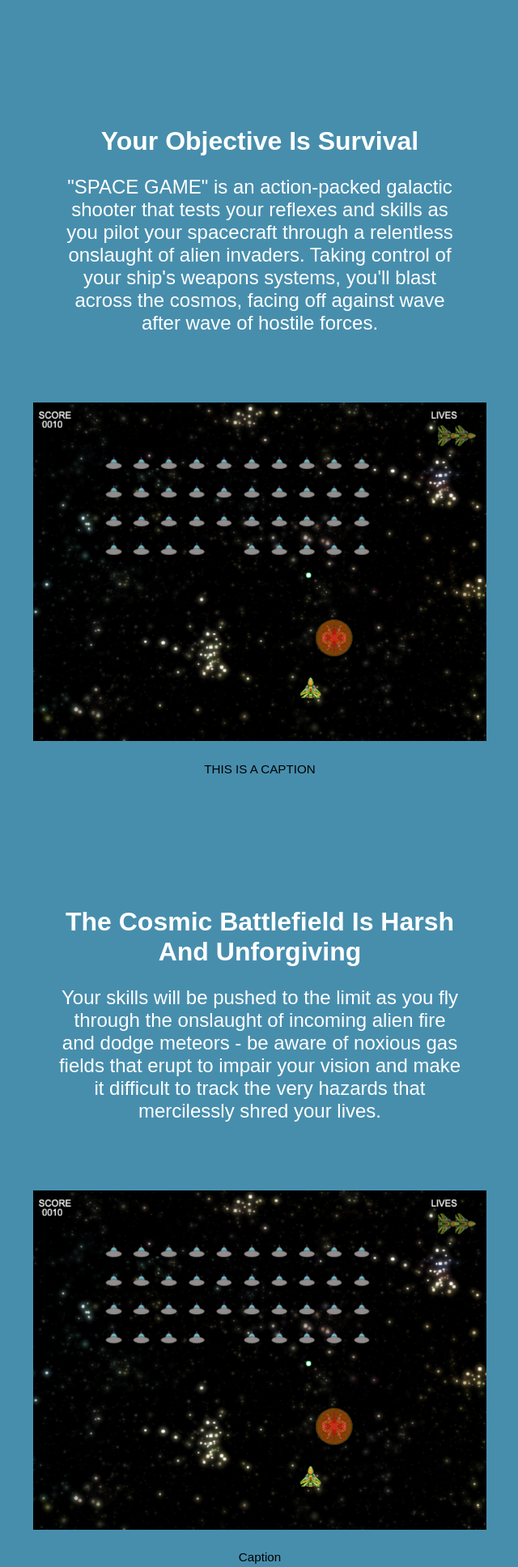
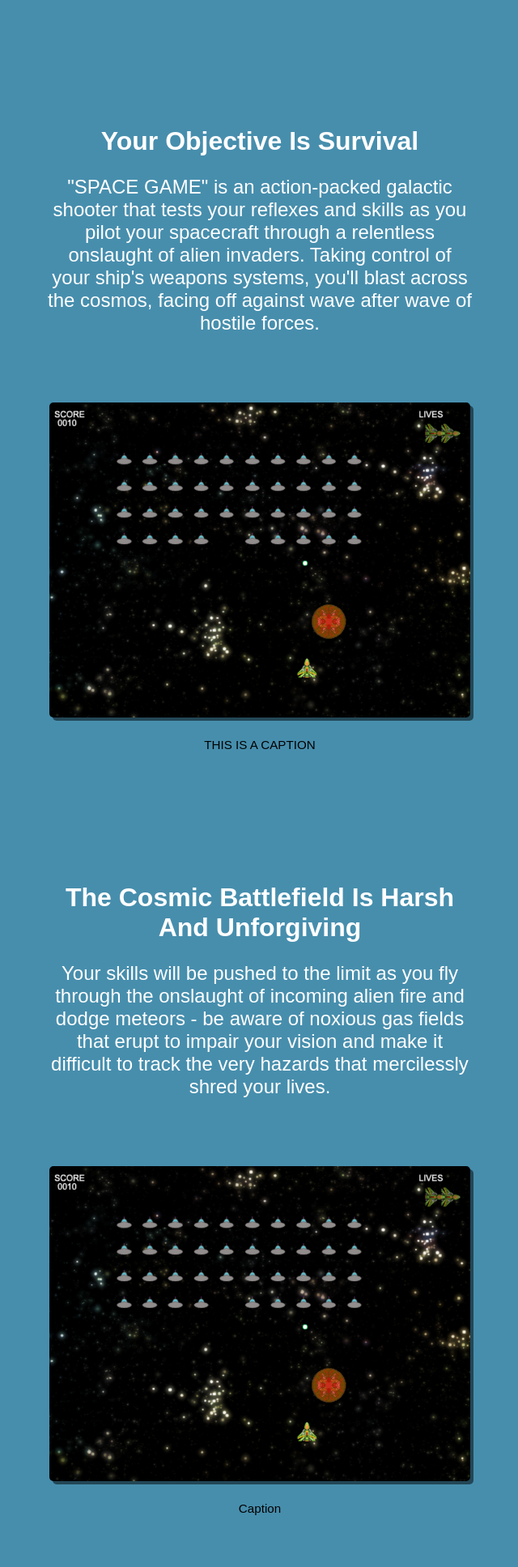
Before and after one commit to KQian-lab/Team6ProjectLive, a Flask app: page /gamerules in a window 1280 px wide. Shown: the part 706-2641 px from the top of the page at 81% size, without its empty margins (255-895 px from the left). Run offline with Flask 3, Linux system fonts and the light colour scheme.

Commit message:
added drop shadow to make screenshot stand out

```diff
--- a/static/css/gamerules.css
+++ b/static/css/gamerules.css
@@ -35,7 +35,7 @@ html {
 /* Text box next to screenshots */
 
   .description {
-    flex-basis: 500px;
+    flex-basis: 525px;
     max-width: 100%;
     max-height: auto;
     align-items: center;
@@ -66,10 +66,10 @@ html {
     flex-direction: column;
     align-items: center;
     justify-content: center;
-    flex-basis: 700px;
+    flex-basis: 650px;
     max-width: 100%;
     max-height: auto;
-    margin: 20px 10px 30px;
+    margin: 20px 5px 30px;
 
     /*border-style: solid;
     border-color: navy;*/
@@ -79,6 +79,8 @@ html {
     max-width: 80%;
     max-height: auto;
     margin: 10px 10px 0px;
+    border-radius: 5px;
+    filter:drop-shadow(0.3rem 0.3rem rgba(0, 0, 0, 0.5));
   }
 
   .caption {
--- a/templates/gamerules.html
+++ b/templates/gamerules.html
@@ -52,10 +52,9 @@
             </div>
 
         <div class = "box">
-
             <div class="description">
                 <h1>You Are Not Alone</h1>
-                <p>Be on the lookout for power-ups that could mean the difference between saving the galaxy and burning debris. Stealth mods will temporarily cloak your ship, making you invisible to the enemy and causing them to hold their fire. Repair packs will arrive like a stellar lifeline to restore your ship's defenses and give you a second chance to turn the tide of the battle. </p>
+                <p>Be on the lookout for power-ups that could mean the difference between saving the galaxy and burning debris. Stealth mods will temporarily cloak your ship, making you invisible to the enemy and causing them to hold their fire. Repair packs will arrive like a stellar lifeline to restore your ship's defenses and give you a second chance to turn the tide of the battle.</p>
             </div>
 
             <div class = "screenshot">
```
